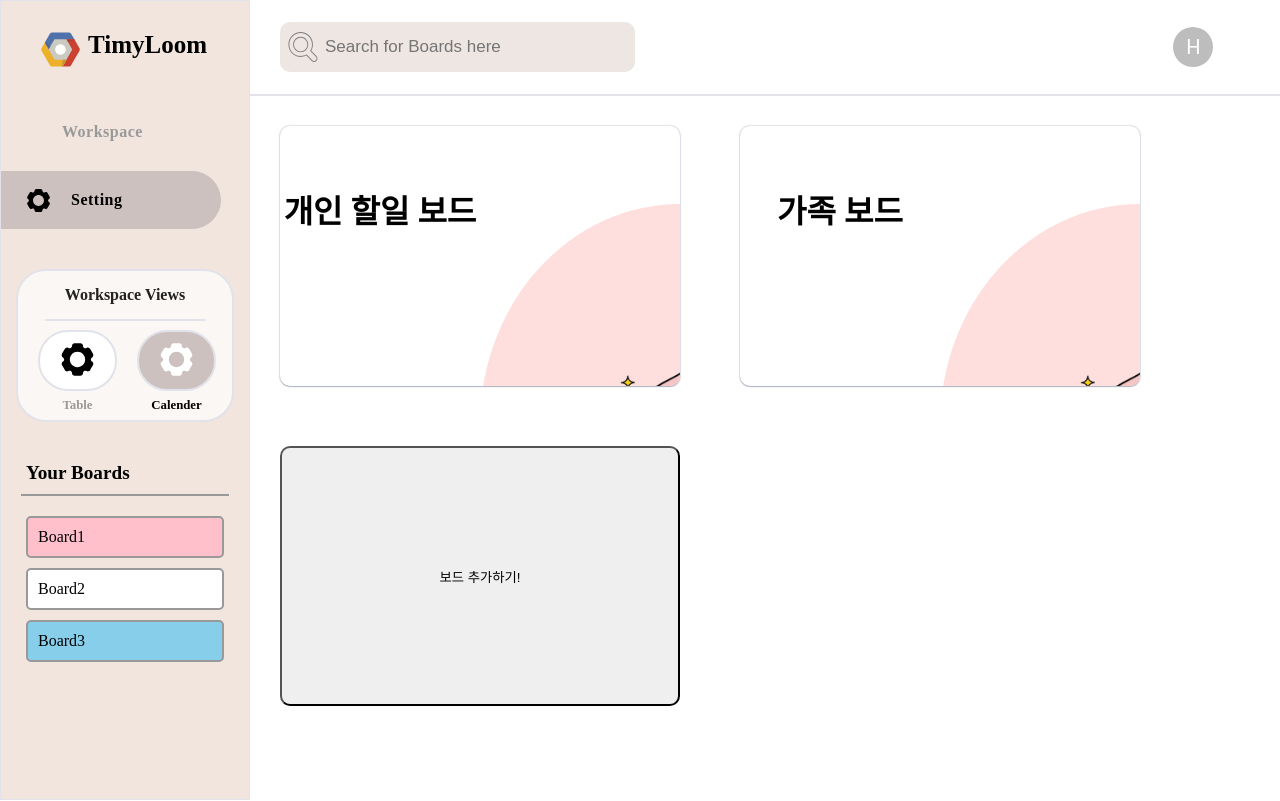
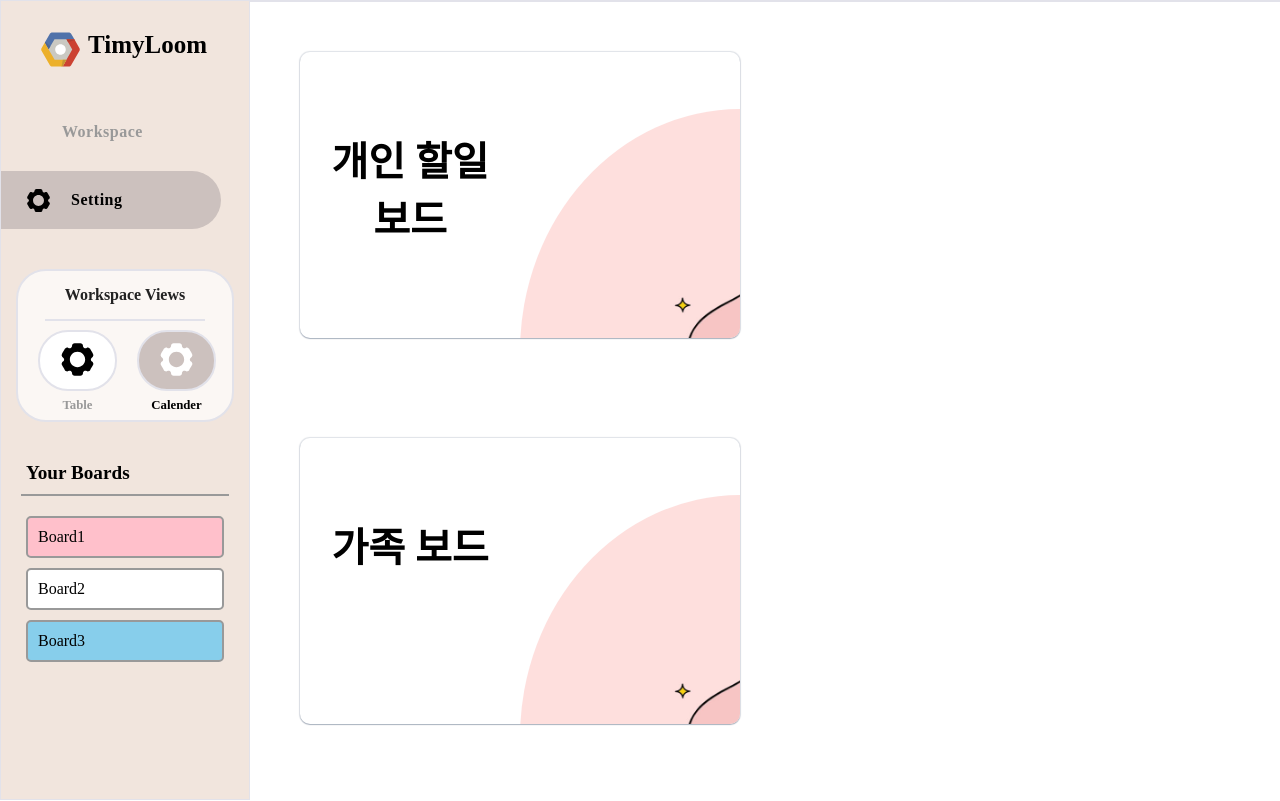
Before and after one commit to gachon-sw-academy-2023/Timyloom-React, a React (Vite) app: page /workspace in a window 1280 px wide. Shown: the top 801 px of the page. Built offline with nearby package versions, Linux system fonts and the light colour scheme; some icons are missing; what react-indexed-db would draw is missing.

Commit message:
FE-90 [FEAT] 보드 추가 버튼 디자인 수정중(50%)

```diff
--- a/package.json
+++ b/package.json
@@ -33,6 +33,8 @@
     "@babel/preset-env": "^7.20.2",
     "@babel/preset-react": "^7.18.6",
     "@babel/preset-typescript": "^7.18.6",
+    "@emotion/react": "^11.10.5",
+    "@emotion/styled": "^11.10.5",
     "@mui/material": "^5.11.3",
     "@storybook/addon-actions": "^6.5.15",
     "@storybook/addon-essentials": "^6.5.15",
--- a/src/components/Auth/Login.tsx
+++ b/src/components/Auth/Login.tsx
@@ -61,7 +61,7 @@ function Login() {
               <S.InputTitle value={id} data-placeholder="ID"></S.InputTitle>
             </S.InputWrapper>
             <S.InputWrapper data-validate="Enter password">
-              <S.EyeSvg $isShow={showPassword} onClick={handleShowPassword} />
+              <S.EyeSvg $isShow={showPassword} onClick={handleShowPassword} data-testid="eye-svg" />
               <S.FormInput
                 id="password"
                 type="password"
@@ -73,7 +73,7 @@ function Login() {
             </S.InputWrapper>
           </S.InputsWrapper>
           <S.SignLink href="/signup">Don’t have an account?</S.SignLink>
-          <Button onClick={handleLogin} size="lg" themes="sign">
+          <Button onClick={handleLogin} size="lg" themes="sign" data-testid="login-button">
             LOGIN
           </Button>
         </S.SignPanel>
--- a/src/components/Auth/SignUp.tsx
+++ b/src/components/Auth/SignUp.tsx
@@ -147,7 +147,7 @@ function SignUp() {
             ></S.InputTitle>
           </S.InputWrapper>
           <S.SignLink href="/login">Do you have an account?</S.SignLink>
-          <Button onClick={handleSignUp} size="lg" themes="sign">
+          <Button onClick={handleSignUp} size="lg" themes="sign" data-testid="signup-button">
             SIGN UP
           </Button>
         </S.SignPanel>
--- a/src/pages/Workspace/index.tsx
+++ b/src/pages/Workspace/index.tsx
@@ -46,11 +46,14 @@ function Workspace() {
           {boards.map((board) => (
             // <Board title={board.boardTitle} board={board} />
             <S.BoardWrapper to={`/board/${board.boardId}`}>
-              <S.BoardTitle className="title">{board.boardTitle}</S.BoardTitle>
-              <S.ImageWrapper className="image" />
+              <S.BoardTitle>{board.boardTitle}</S.BoardTitle>
+              <S.ImageWrapper />
             </S.BoardWrapper>
           ))}
-          <S.AddBoardButton onClick={handleAddboard}>보드 추가하기!</S.AddBoardButton>
+          <S.AddBoardButton onClick={handleAddboard}>
+            보드 추가하기!
+            <S.AddSvg />
+          </S.AddBoardButton>
         </S.BoardContainer>
       </S.ContentWrapper>
     </S.WorkspaceWrapper>
--- a/src/pages/Workspace/indexStyle.tsx
+++ b/src/pages/Workspace/indexStyle.tsx
@@ -3,6 +3,7 @@ import { Link } from 'react-router-dom';
 import { ReactComponent as SearchSvg } from '@/assets/images/search.svg';
 import { Avatar } from '@mui/material';
 import boardbackground from '@/assets/images/backgroundimg.jpg';
+import { ReactComponent as Add } from '@/assets/images/add.svg';
 
 export const SearchIcon = styled(SearchSvg)`
   position: absolute;
@@ -85,10 +86,41 @@ export const WithAvatarWrapper = styled.img`
   border-radius: 40px;
 `;
 
+export const ImageWrapper = styled.div`
+  width: 100%;
+  height: 170%;
+  border-radius: 100%;
+  background-image: url(${boardbackground});
+  background-size: cover;
+  background-position: center;
+  background-repeat: no-repeat;
+  position: absolute;
+  top: 20%;
+  left: 50%;
+  z-index: 1;
+`;
+
+export const BoardTitle = styled.div`
+  margin: 10px;
+  text-align: center;
+  color: #000000;
+  position: absolute;
+  width: 200px;
+  height: 60px;
+  top: 30%;
+  left: 0;
+  transform: translate(0, -30%);
+  border-radius: 5px;
+  font-size: 2.5rem;
+  font-weight: bold;
+  word-break: keep-all;
+  z-index: 2;
+`;
+
 export const BoardWrapper = styled(Link)`
-  width: 400px;
-  height: 260px;
-  margin: 30px;
+  width: 440px;
+  height: 286px;
+  margin: 50px;
   position: relative;
   border-radius: 10px;
   text-align: center;
@@ -101,64 +133,56 @@ export const BoardWrapper = styled(Link)`
     box-shadow: #091e4240 0px 4px 8px -2px, #091e4214 0px 0px 0px 1px;
   }
 
-  &:hover .image {
-    width: 400px;
-    height: 260px;
+  &:hover ${ImageWrapper} {
+    width: 440px;
+    height: 286px;
     border-radius: 10px;
     top: 0;
     left: 0;
-    transition: all 400ms;
+    transition: all 300ms;
   }
 
-  &:hover .title {
+  &:hover ${BoardTitle} {
     color: #ffffff;
     text-shadow: -1px 0 #999999, 0 1px #999999, 1px 0 #999999, 0 -1px #999999;
+    font-size: 2rem;
     top: 10%;
-    left: 50%;
-    transform: translate(-50%, -10%);
+    left: 45%;
+    transform: translate(-45%, -10%);
     width: 300px;
-    transition: all 400ms;
+    transition: all 300ms;
   }
 `;
 
-export const ImageWrapper = styled.div`
+export const AddSvg = styled((props) => <Add {...props} />)`
   width: 100%;
-  height: 170%;
-  border-radius: 100%;
-  background-image: url(${boardbackground});
-  background-size: cover;
-  background-position: center;
-  background-repeat: no-repeat;
-  position: absolute;
-  top: 30%;
-  left: 50%;
-  z-index: 1;
-`;
-
-export const BoardTitle = styled.div`
-  margin: auto;
-  border: 0;
-  text-align: center;
-  color: #000000;
-  position: absolute;
-  width: 200px;
-  height: 60px;
-  top: 30%;
-  left: 0;
-  transform: translate(0, -30%);
-  border-radius: 5px;
-  font-size: 2rem;
-  font-weight: bold;
-  word-break: keep-all;
-  z-index: 2;
+  height: 3rem;
+  .st0 {
+    fill: ${(props) => props.theme.gray_2};
+  }
 `;
 
 export const AddBoardButton = styled.button`
-  width: 400px;
-  height: 260px;
-  margin: 30px;
+  width: 440px;
+  height: 286px;
+  margin: 50px;
   position: relative;
+  border: 0;
   border-radius: 10px;
   text-align: center;
+  font-size: 1.5rem;
+  font-weight: bold;
   padding: 10px;
+  box-shadow: #091e4240 0px 1px 1px, #091e4221 0px 0px 1px 1px;
+
+  &:hover {
+    box-shadow: #091e4240 0px 4px 8px -2px, #091e4214 0px 0px 0px 1px;
+    background-color: #e0e0e0;
+  }
+
+  &:hover ${AddSvg} {
+    .st0 {
+      fill: ${(props) => props.theme.gray_1};
+    }
+  }
 `;
```
Also changed, not shown: src/assets/images/add.svg (added), 1 other file (tests, documents, lock files or other folders).
